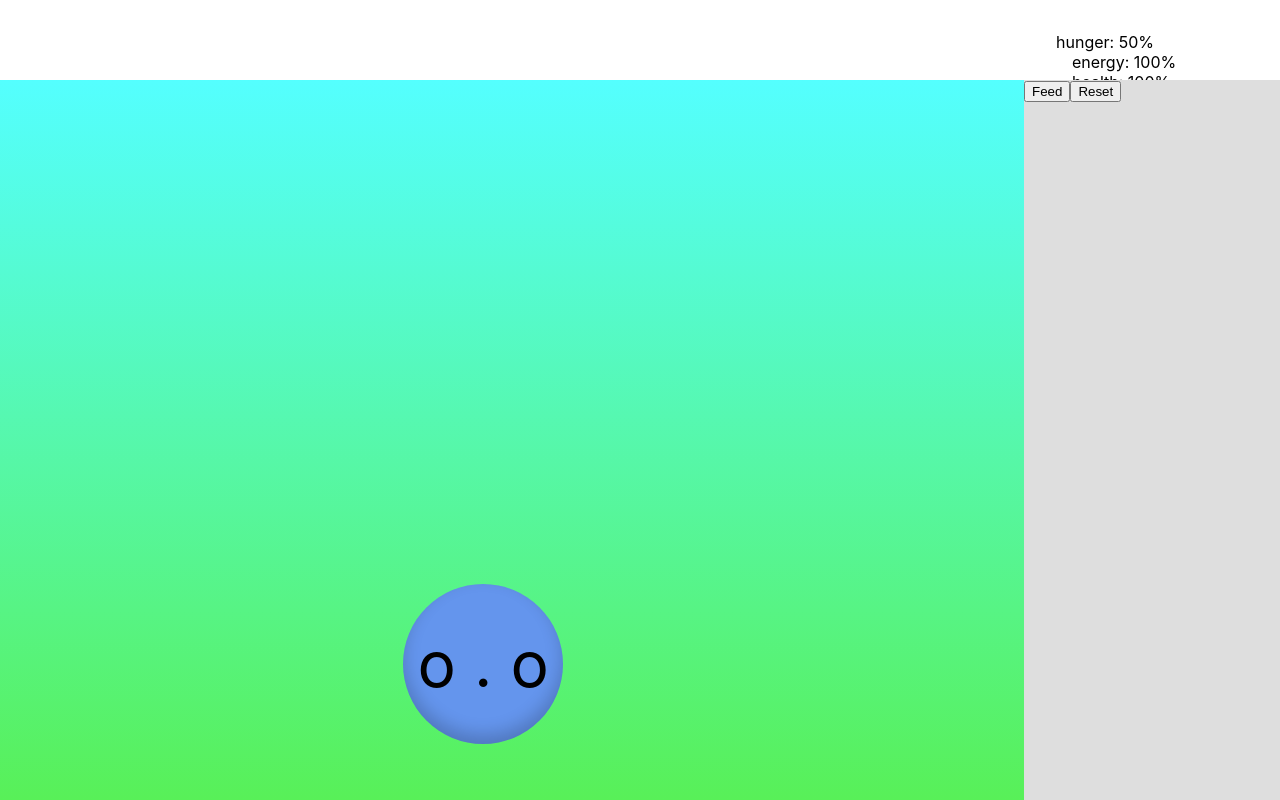
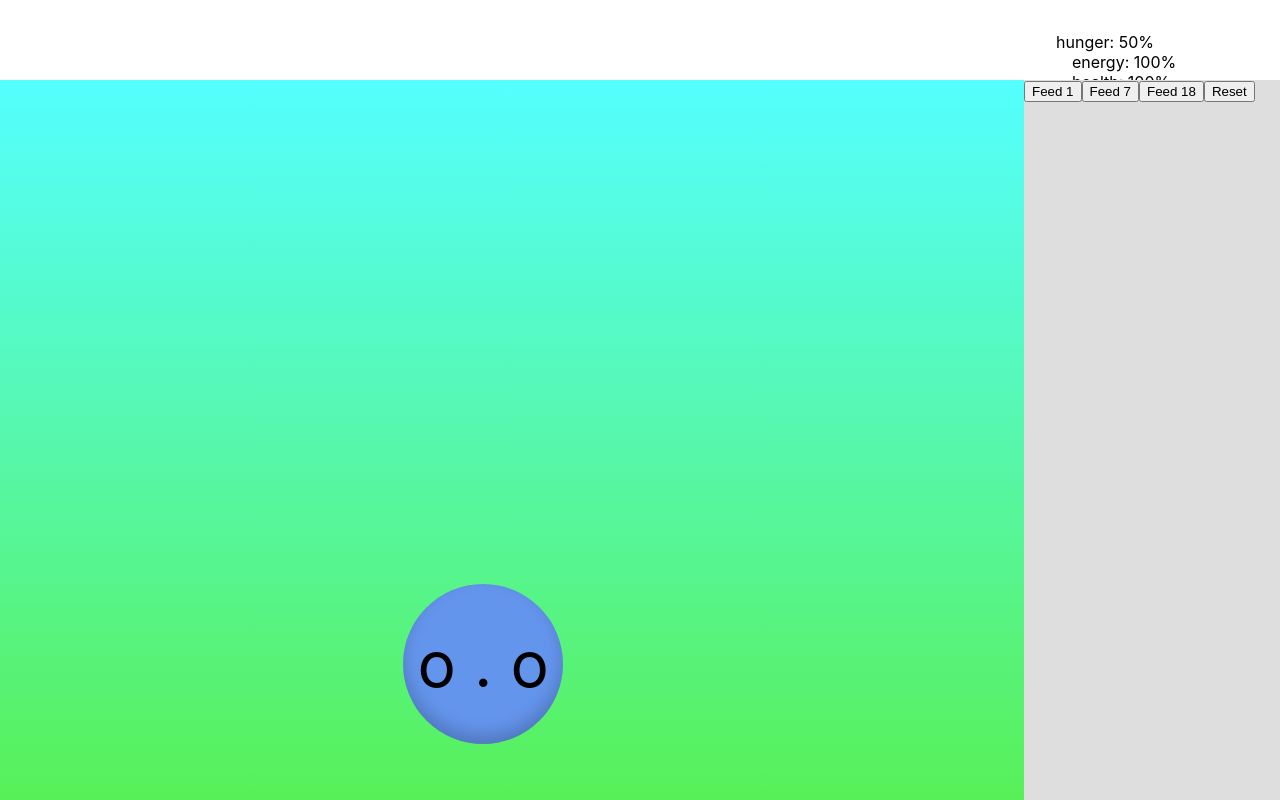
Before and after one commit to ademagic/alwayshungry, a React (Create React App) app: page / in a window 1280 px wide. Built offline with nearby package versions, Linux system fonts and the light colour scheme.

Commit message:
Update state when fed, add more feeding options

```diff
--- a/src/App.js
+++ b/src/App.js
@@ -72,8 +72,9 @@ class App extends React.Component {
     clearInterval(this.ticker)
   }
 
-  feed = () => {
-    this.stats.levels.hunger = this.increase('hunger', 17);
+  feed = (val) => {
+    this.stats.levels.hunger = this.increase('hunger', val);
+    this.setState({stats: dirtyCloneObj(this.stats)});
   }
 
   setAlive(alive) {
@@ -98,7 +99,9 @@ class App extends React.Component {
           />
         </div>
         <div className='interactions'>
-          <button id='feed' onClick={this.feed}>Feed</button>
+          <button id='feed' onClick={() => this.feed(1)}>Feed 1</button>
+          <button id='feed' onClick={() => this.feed(7)}>Feed 7</button>
+          <button id='feed' onClick={() => this.feed(18)}>Feed 18</button>
           <button id='reset' onClick={this.reset}>Reset</button>
         </div>
       </div>
```
